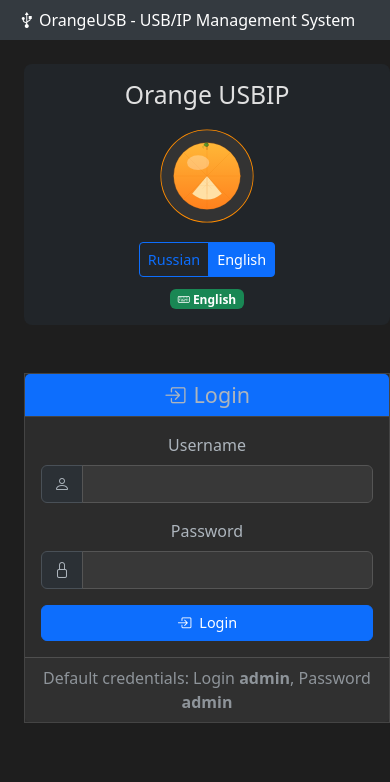
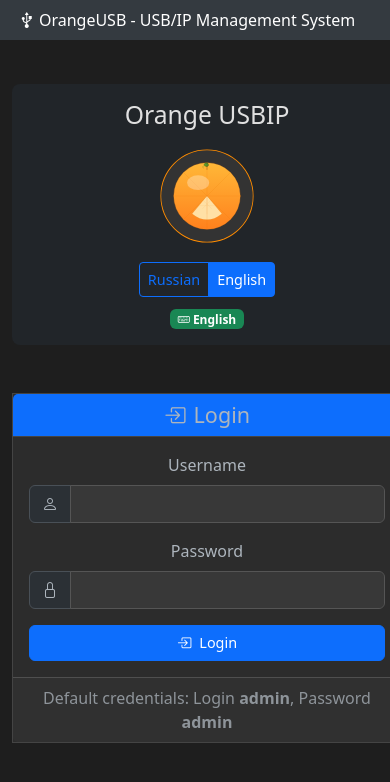
Before and after one commit to maksfaktor/usbip-web, a Flask app: template templates/login.html in a window 390 px wide. Shown: the top 782 px of the page. Run offline with Flask 3, Linux system fonts and the light colour scheme; the template is opened without the code that fills it, so the values that code supplies are empty.

Commit message:
Improve the layout and ensure consistent alignment of elements on login page
Adjusts the CSS to improve the centering and responsiveness of the login page elements in `templates/login.html`.

Replit-Commit-Author: Agent
Replit-Commit-Session-Id: 9e34b9be-03c2-4f4c-8408-ad253c365f70
Replit-Commit-Screenshot-Url: https://storage.googleapis.com/screenshot-production-us-central1/3913cd2f-3667-4efe-8dec-14b05e58754b/8b5318eb-79a2-445b-8a51-a49558bf3b84.jpg

```diff
--- a/templates/login.html
+++ b/templates/login.html
@@ -9,9 +9,9 @@
     <link href="https://cdn.jsdelivr.net/npm/bootstrap-icons@1.10.0/font/bootstrap-icons.css" rel="stylesheet">
     <link rel="stylesheet" href="{{ url_for('static', filename='css/style.css') }}">
 </head>
-<body>
-    <nav class="navbar navbar-expand-lg navbar-dark bg-dark">
-        <div class="container-fluid">
+<body class="d-flex flex-column align-items-center" style="width: 100%">
+    <nav class="navbar navbar-expand-lg navbar-dark bg-dark w-100">
+        <div class="container">
             <div class="text-center w-100">
                 <a class="navbar-brand" href="#" onclick="return false;">
                     <i class="bi bi-usb-symbol"></i> {{ t('app_name') }}
@@ -20,9 +20,9 @@
         </div>
     </nav>
 
-    <div class="container mt-4">
-        <div class="row justify-content-center">
-            <div class="col-md-6 mx-auto" style="max-width: 550px;">
+    <div class="container mt-4" style="max-width: 550px; margin-left: auto; margin-right: auto;">
+        <div class="row">
+            <div class="col-12 px-0">
                 <div class="d-flex flex-column align-items-center justify-content-center">
                     <!-- Flexbox контейнер для заголовка, логотипа и языковых настроек -->
                     <div class="mb-4 w-100">
```
